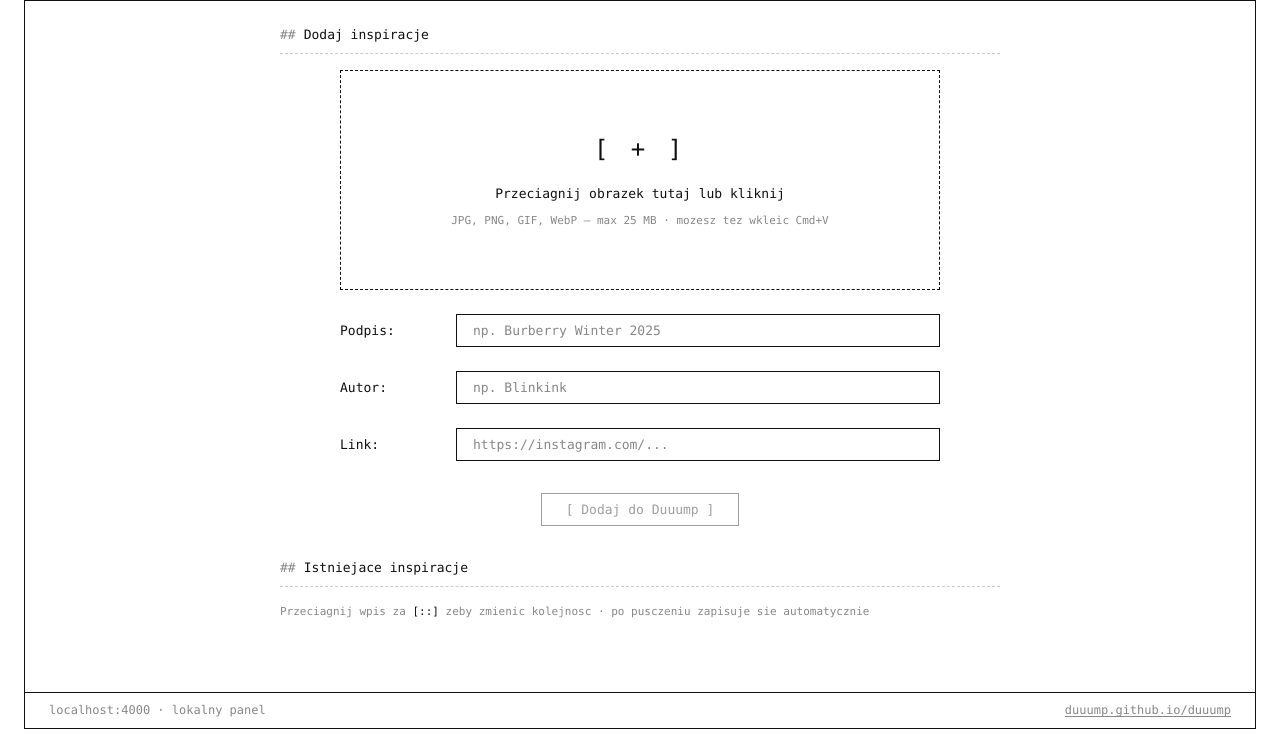
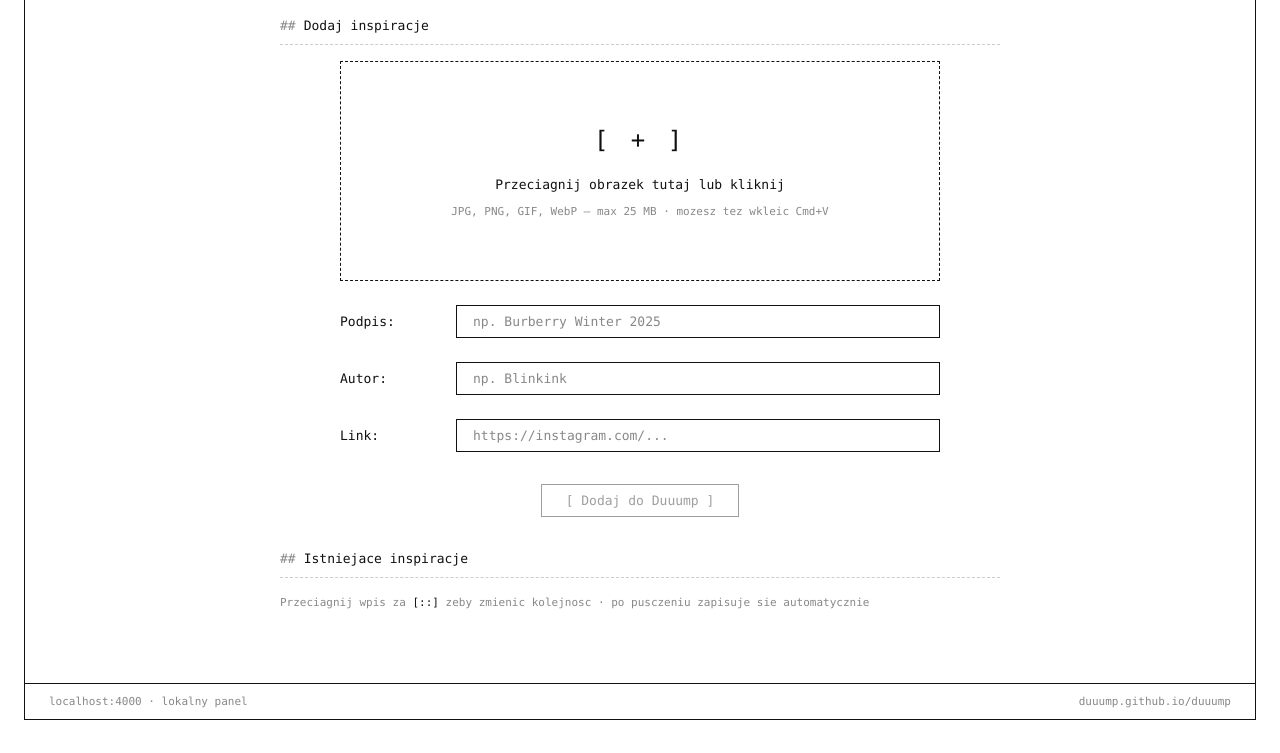
Before and after one commit to duuump/duuump, a website: page admin/admin.html in a window 1280 px wide. Shown: the part 89-842 px from the top of the page. Drawn offline with Linux system fonts and the light colour scheme; no server answers.

Commit message:
Unify visual design: public site matches admin panel exactly

```diff
--- a/admin/admin.css
+++ b/admin/admin.css
@@ -5,12 +5,7 @@
 
 @import url('/theme.css');
 
-/* Ustaw tlo body na lekko szare zeby ramka byla czytelniejsza */
-body {
-  background: var(--bg);
-}
-
-/* ---------- Naglowek ---------- */
+/* ---------- Naglowek - identyczny z publiczna strona ---------- */
 .frame-header .title-text {
   margin-left: auto;
   font-size: 12px;
--- a/theme.css
+++ b/theme.css
@@ -1,44 +1,31 @@
 /* ============================================================
-   Duuump - wspolny system designu (theme tokens + bazowe style)
+   Duuump - wspolny system designu
    Uzywany przez strone publiczna i panel admina.
    ============================================================ */
 
 :root {
-  /* Kolory */
-  --bg: #ffffff;
-  --fg: #111111;          /* tekst, ramki */
-  --fg-muted: #888888;    /* hint, placeholder, drobne info */
-  --fg-subtle: #cccccc;   /* lighter dividers */
-  --accent: #ec1c24;      /* logo + akcenty (np. focus link) */
+  --bg:          #ffffff;
+  --fg:          #111111;
+  --fg-muted:    #888888;
+  --fg-subtle:   #cccccc;
+  --accent:      #ec1c24;
 
-  /* Typografia - monospace stack */
-  --font-mono: ui-monospace, "SF Mono", Menlo, Monaco, "Cascadia Mono",
-               Consolas, "Courier New", monospace;
-  --font-size: 14px;
+  --font-mono: ui-monospace, "SF Mono", Menlo, Monaco,
+               "Cascadia Mono", Consolas, "Courier New", monospace;
+  --font-size:   14px;
   --line-height: 1.55;
 
-  /* Ramki ASCII */
-  --border: 1px solid var(--fg);
-  --radius: 0;            /* ostre rogi - prawdziwy ASCII */
+  --border:      1px solid var(--fg);
 
-  /* Odstepy (oparte o character grid - 8/16/24/32) */
-  --pad-xs: 8px;
-  --pad-sm: 16px;
-  --pad-md: 24px;
-  --pad-lg: 32px;
+  --pad-xs:  8px;
+  --pad-sm:  16px;
+  --pad-md:  24px;
+  --pad-lg:  32px;
 }
 
 /* ---------- Reset ---------- */
-*,
-*::before,
-*::after {
-  box-sizing: border-box;
-}
-
-html, body {
-  margin: 0;
-  padding: 0;
-}
+*, *::before, *::after { box-sizing: border-box; }
+html, body { margin: 0; padding: 0; }
 
 body {
   font-family: var(--font-mono);
@@ -47,7 +34,6 @@ body {
   color: var(--fg);
   background: var(--bg);
   -webkit-font-smoothing: antialiased;
-  -moz-osx-font-smoothing: grayscale;
 }
 
 a {
@@ -55,11 +41,12 @@ a {
   text-decoration: underline;
   text-underline-offset: 2px;
 }
-a:hover {
-  color: var(--accent);
-}
+a:hover { color: var(--accent); }
 
-/* ---------- Layout: glowna ramka strony ---------- */
+/* ============================================================
+   Layout: ramka
+   Identyczna na stronie publicznej i adminie.
+   ============================================================ */
 .frame {
   border: var(--border);
   margin: var(--pad-md);
@@ -68,55 +55,54 @@ a:hover {
   flex-direction: column;
 }
 
+/* --- Nagłówek --- */
 .frame-header {
   border-bottom: var(--border);
   padding: var(--pad-sm) var(--pad-md);
   display: flex;
   align-items: center;
   gap: var(--pad-sm);
+  height: 56px;               /* stała wysokość = identyczna na obu stronach */
 }
 
 .frame-header .logo {
   display: block;
   height: 32px;
   width: auto;
+  flex-shrink: 0;
 }
 
-.frame-header .title {
-  font-size: var(--font-size);
-  font-weight: 400;
-  margin: 0;
-  letter-spacing: 0;
-}
-
-.frame-header .title-suffix {
-  color: var(--fg-muted);
-}
-
+/* --- Treść --- */
 .frame-body {
   padding: var(--pad-md);
   flex: 1;
 }
 
+/* --- Stopka --- */
 .frame-footer {
   border-top: var(--border);
   padding: var(--pad-xs) var(--pad-md);
-  font-size: 12px;
+  font-size: 11px;
   color: var(--fg-muted);
   display: flex;
   justify-content: space-between;
+  align-items: center;
   gap: var(--pad-md);
   flex-wrap: wrap;
+  height: 36px;               /* stała wysokość = identyczna na obu stronach */
 }
 
-.frame-footer a { color: var(--fg-muted); }
+.frame-footer a {
+  color: var(--fg-muted);
+  text-decoration: none;
+}
 .frame-footer a:hover { color: var(--accent); }
 
-/* ---------- Helpers ---------- */
-.muted { color: var(--fg-muted); }
+/* --- Pomocnicze --- */
+.muted  { color: var(--fg-muted); }
 .accent { color: var(--accent); }
 
-/* ---------- Mobile ---------- */
+/* --- Mobile --- */
 @media (max-width: 600px) {
   .frame {
     margin: var(--pad-sm);
```
Also changed, not shown: index.html (+9 -5 lines), style.css (+6 -7 lines).
